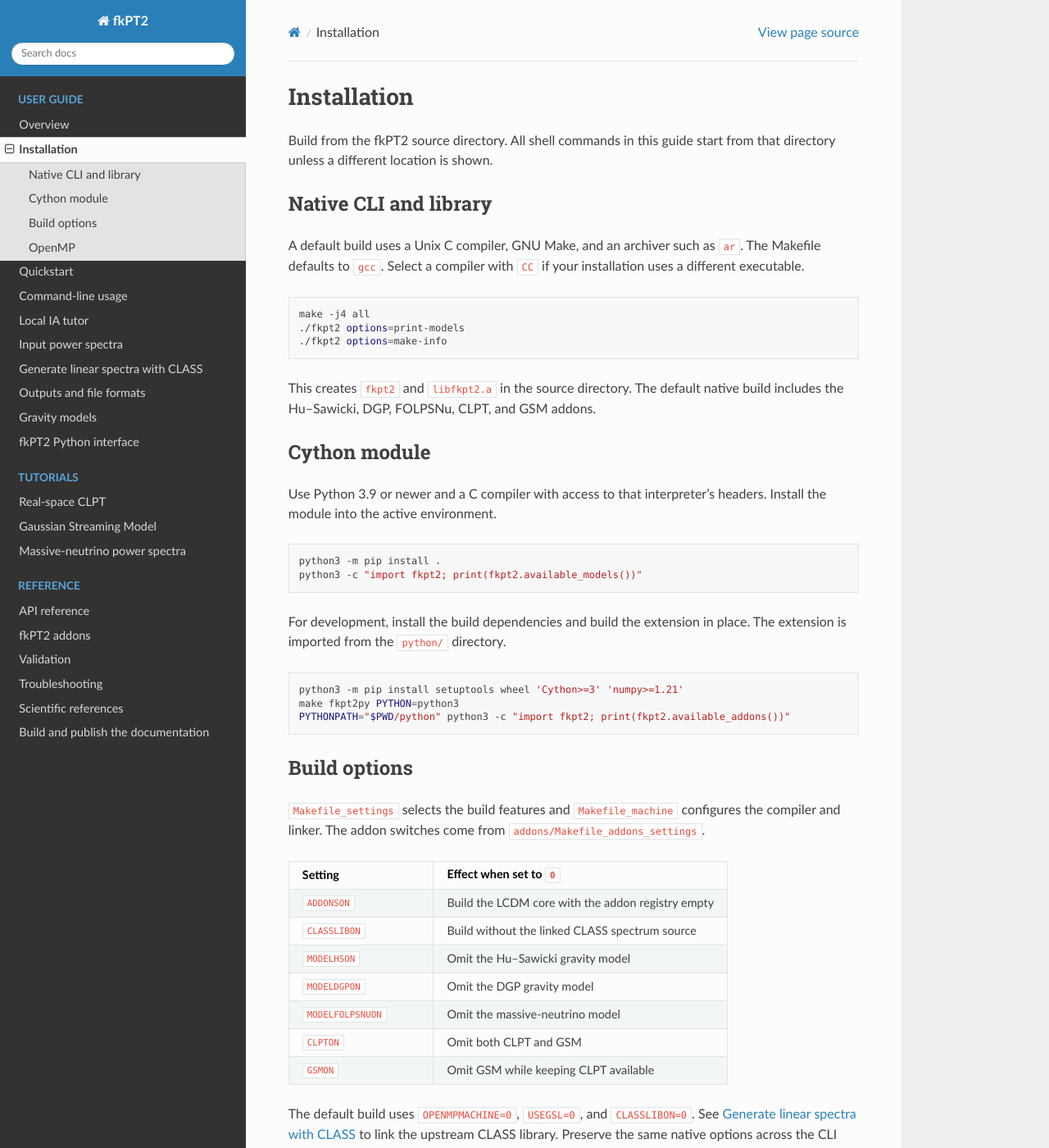
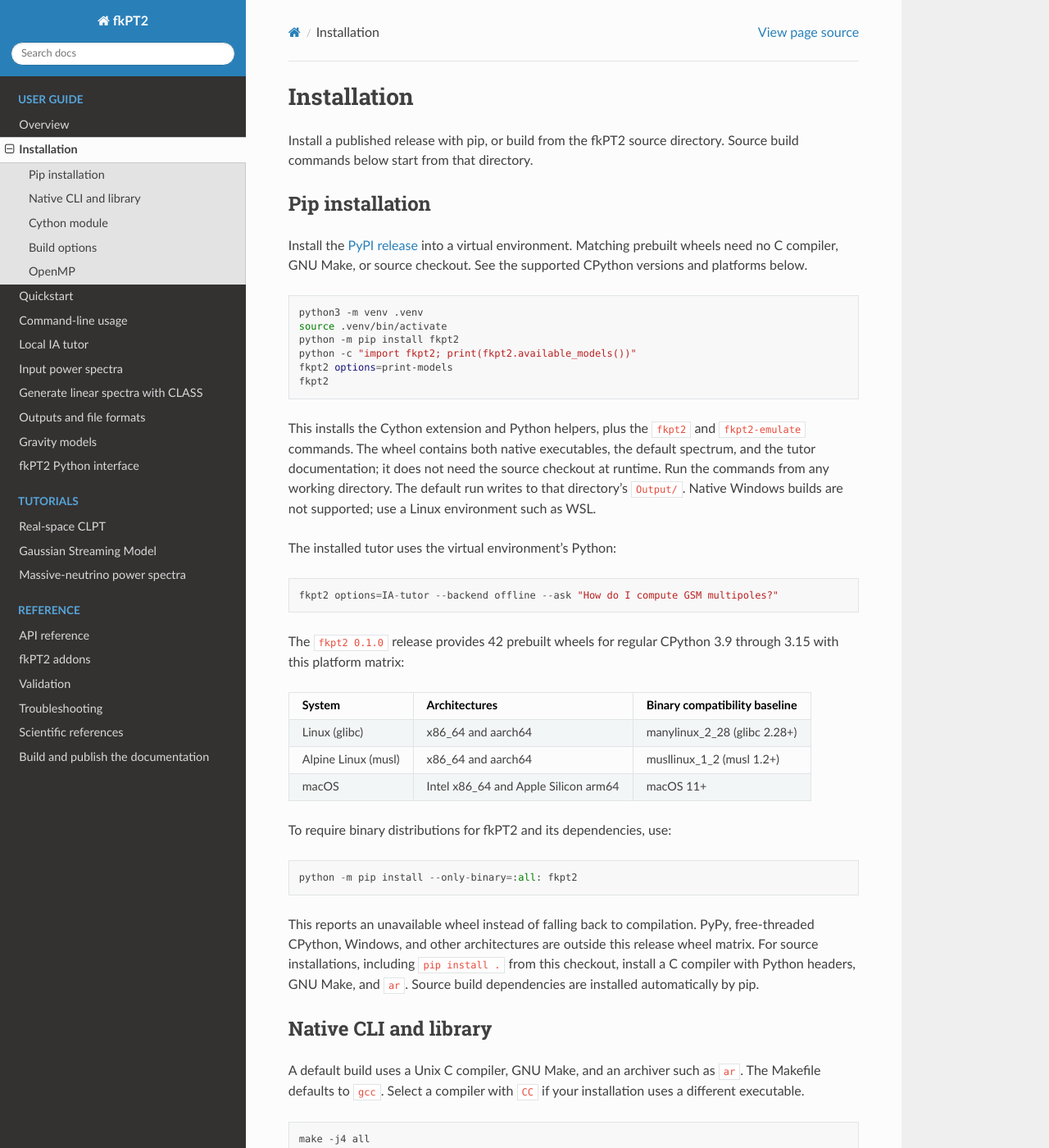
Before and after one commit to rodriguezmeza/fkPT2, a Sphinx documentation site: the page built from docs/installation.rst, in a window 1280 px wide and 1400 px high. Shown: the whole window at 82% size. Built offline with Sphinx 7.4.7 and the Read the Docs theme 3.1.0, drawn with Linux system fonts in a browser that asks for light colours; pages that are not in the unit, such as notebooks, are missing from menus.

Commit message:
Document prebuilt wheels and pip quickstart in the manual

```diff
--- a/docs/installation.rst
+++ b/docs/installation.rst
@@ -1,8 +1,64 @@
 Installation
 ============
 
-Build from the fkPT2 source directory. All shell commands in this guide
-start from that directory unless a different location is shown.
+Install a published release with pip, or build from the fkPT2 source directory.
+Source build commands below start from that directory.
+
+Pip installation
+----------------
+
+Install the `PyPI release <https://pypi.org/project/fkpt2/>`_ into a virtual
+environment. Matching prebuilt wheels need no C compiler, GNU Make, or source
+checkout. See the supported CPython versions and platforms below.
+
+.. code-block:: bash
+
+   python3 -m venv .venv
+   source .venv/bin/activate
+   python -m pip install fkpt2
+   python -c "import fkpt2; print(fkpt2.available_models())"
+   fkpt2 options=print-models
+   fkpt2
+
+This installs the Cython extension and Python helpers, plus the ``fkpt2``
+and ``fkpt2-emulate`` commands. The wheel contains both native executables,
+the default spectrum, and the tutor documentation; it does not need the
+source checkout at runtime. Run the commands from any working directory.
+The default run writes to that directory's ``Output/``. Native Windows
+builds are not supported; use a Linux environment such as WSL.
+
+The installed tutor uses the virtual environment's Python::
+
+   fkpt2 options=IA-tutor --backend offline --ask "How do I compute GSM multipoles?"
+
+The ``fkpt2 0.1.0`` release provides 42 prebuilt wheels for regular CPython
+3.9 through 3.15 with this platform matrix:
+
+.. list-table::
+   :header-rows: 1
+
+   * - System
+     - Architectures
+     - Binary compatibility baseline
+   * - Linux (glibc)
+     - x86_64 and aarch64
+     - manylinux_2_28 (glibc 2.28+)
+   * - Alpine Linux (musl)
+     - x86_64 and aarch64
+     - musllinux_1_2 (musl 1.2+)
+   * - macOS
+     - Intel x86_64 and Apple Silicon arm64
+     - macOS 11+
+
+To require binary distributions for fkPT2 and its dependencies, use::
+
+   python -m pip install --only-binary=:all: fkpt2
+
+This reports an unavailable wheel instead of falling back to compilation.
+PyPy, free-threaded CPython, Windows, and other architectures are outside this
+release wheel matrix. For source installations, including ``pip install .``
+from this checkout, install a C compiler with Python headers, GNU Make, and
+``ar``. Source build dependencies are installed automatically by pip.
 
 Native CLI and library
 ----------------------
```
Also changed, not shown: docs/index.rst (+8 -4 lines).
